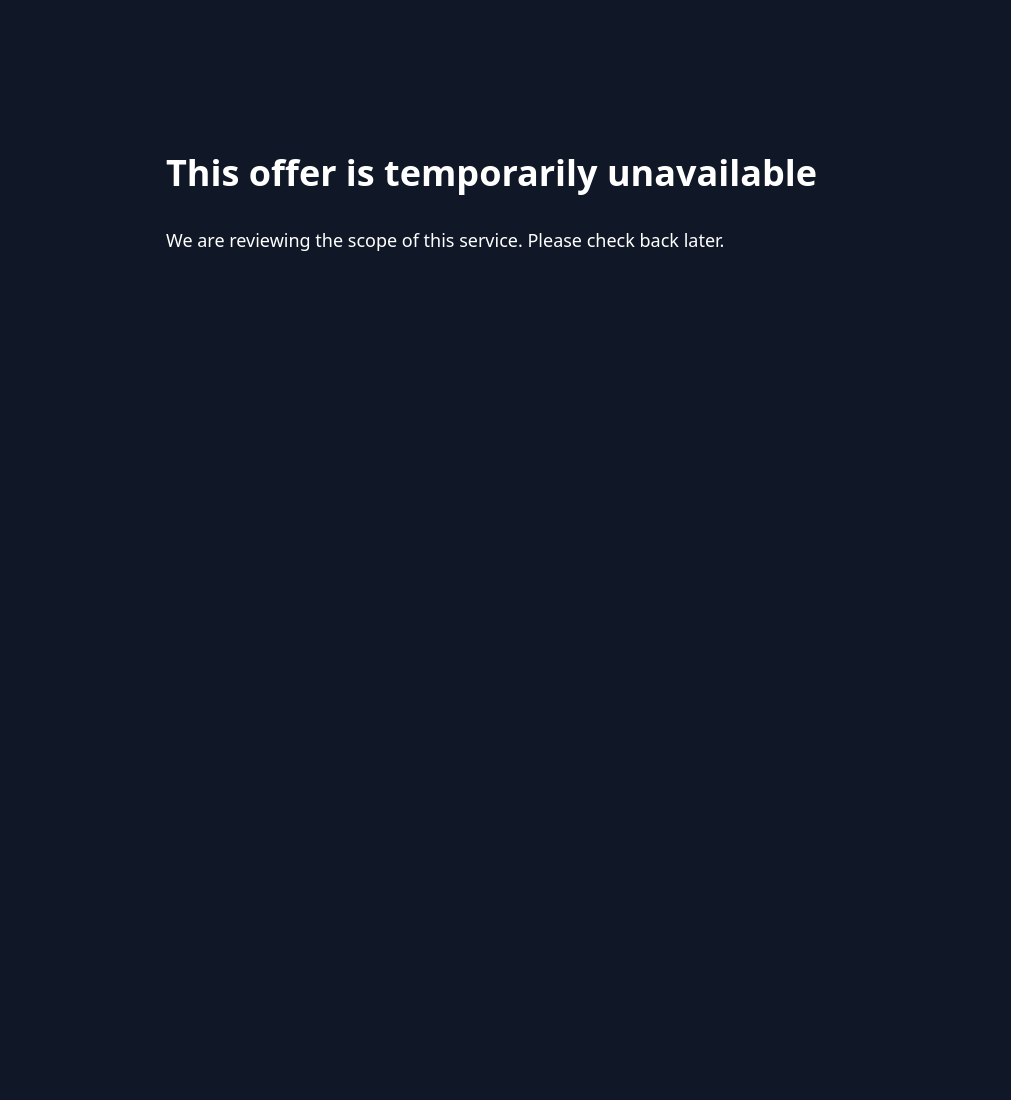
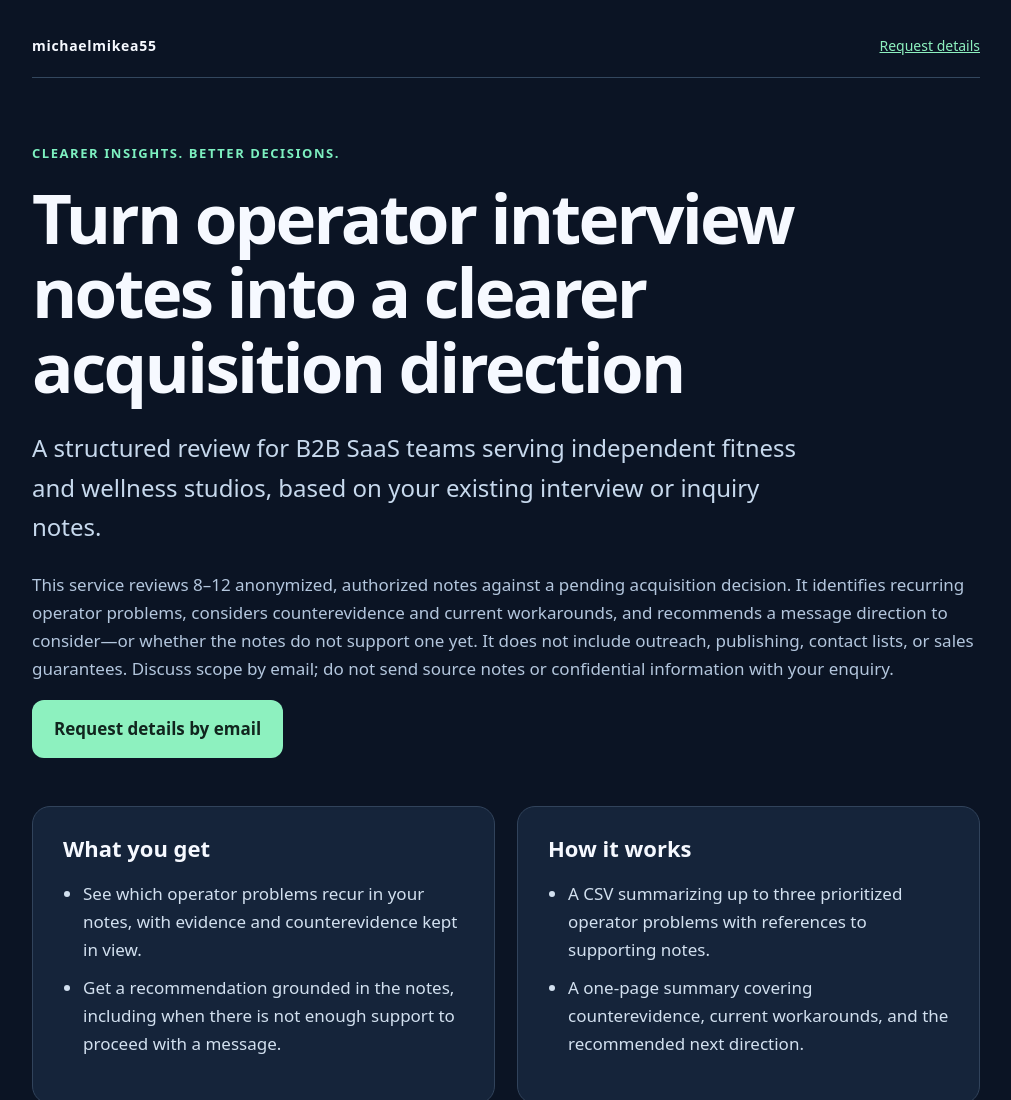
Before and after one commit to michaelmikea55/michael-projects, a plain HTML site: page ofertas/1-piloto-de-49-usd-precio-hipotetico-y-sin-co/index.html in a window 1280 px wide. Shown: the top 1100 px of the page, without its empty margins (134-1145 px from the left). Before the commit the page ends 800 px from the top, so only its background shows below. Drawn offline with Linux system fonts and the light colour scheme.

Commit message:
MONEY AI: página para compradores revisada #1

```diff
--- a/ofertas/1-piloto-de-49-usd-precio-hipotetico-y-sin-co/index.html
+++ b/ofertas/1-piloto-de-49-usd-precio-hipotetico-y-sin-co/index.html
@@ -1 +1,12 @@
-<!doctype html><html lang="en"><head><meta charset="utf-8"><meta name="robots" content="noindex,nofollow"><title>Offer temporarily unavailable</title><style>body{font:18px system-ui;background:#101827;color:#fff;max-width:680px;margin:12vh auto;padding:24px;line-height:1.6}</style></head><body data-moneyai-retired="1"><h1>This offer is temporarily unavailable</h1><p>We are reviewing the scope of this service. Please check back later.</p></body></html>
+<!doctype html><html lang="en"><head><meta charset="utf-8"><meta name="viewport" content="width=device-width,initial-scale=1">
+<meta name="description" content="A structured review for B2B SaaS teams serving independent fitness and wellness studios, based on your existing interview or inquiry notes."><meta name="robots" content="index,follow">
+<title>Turn operator interview notes into a clearer acquisition direction · michaelmikea55</title><style>
+:root{color-scheme:dark}*{box-sizing:border-box}body{background:#0b1424;color:#f6f9ff;font:17px/1.65 system-ui,Arial,sans-serif;margin:0}main{max-width:1000px;margin:0 auto;padding:34px 26px}header{display:flex;justify-content:space-between;align-items:center;border-bottom:1px solid #33475e;padding-bottom:20px;font-size:14px}.brand{font-weight:750;letter-spacing:.05em}.eyebrow{color:#7df0c0;font-weight:750;text-transform:uppercase;font-size:13px;letter-spacing:.12em;margin:65px 0 15px}h1{font-size:clamp(38px,6vw,69px);line-height:1.08;max-width:850px;letter-spacing:-.04em;margin:10px 0 25px}.lead{font-size:clamp(19px,2vw,24px);color:#c7d9ed;max-width:790px}p{color:#b3c6dd}.cols{display:grid;grid-template-columns:1fr 1fr;gap:22px;margin:48px 0}section{background:#15243a;padding:28px 30px;border:1px solid #31435b;border-radius:18px}section h2{font-size:22px;line-height:1.25;margin:0 0 16px}ul{padding-left:20px;color:#d2e0ef}li{margin:10px 0}.btn{display:inline-block;background:#8df1bf;color:#11251e;font-weight:800;text-decoration:none;border-radius:12px;padding:15px 22px;min-height:48px}.cta{background:#1b3150;padding:32px;border-radius:18px;margin-bottom:25px}footer{border-top:1px solid #304158;padding:22px 0 40px;color:#829ab5;font-size:14px}a{overflow-wrap:anywhere}@media(max-width:700px){.cols{grid-template-columns:1fr}main{padding:18px}}
+</style></head><body data-moneyai-copy-version="2" data-moneyai-offer-id="1" data-moneyai-copy-fingerprint="a46bab3cc8e54a2a910d">
+<main><header><div class="brand">michaelmikea55</div><a href="mailto:michaelmikea55@gmail.com?subject=Project%20enquiry%3A%20Turn%20operator%20interview%20notes%20into%20a%20clearer%20acquisition%20direction" style="color:#8df1bf">Request details</a></header>
+<div class="eyebrow">Clearer insights. Better decisions.</div>
+<h1>Turn operator interview notes into a clearer acquisition direction</h1><p class="lead">A structured review for B2B SaaS teams serving independent fitness and wellness studios, based on your existing interview or inquiry notes.</p>
+<p>This service reviews 8–12 anonymized, authorized notes against a pending acquisition decision. It identifies recurring operator problems, considers counterevidence and current workarounds, and recommends a message direction to consider—or whether the notes do not support one yet. It does not include outreach, publishing, contact lists, or sales guarantees. Discuss scope by email; do not send source notes or confidential information with your enquiry.</p><a class="btn" href="mailto:michaelmikea55@gmail.com?subject=Project%20enquiry%3A%20Turn%20operator%20interview%20notes%20into%20a%20clearer%20acquisition%20direction">Request details by email</a>
+<div class="cols"><section><h2>What you get</h2><ul><li>See which operator problems recur in your notes, with evidence and counterevidence kept in view.</li><li>Get a recommendation grounded in the notes, including when there is not enough support to proceed with a message.</li></ul></section><section><h2>How it works</h2><ul><li>A CSV summarizing up to three prioritized operator problems with references to supporting notes.</li><li>A one-page summary covering counterevidence, current workarounds, and the recommended next direction.</li></ul></section></div>
+<div class="cta"><h2>Ask about your project</h2><p>Tell us briefly about your project and we will explain whether we can help.</p><a class="btn" href="mailto:michaelmikea55@gmail.com?subject=Project%20enquiry%3A%20Turn%20operator%20interview%20notes%20into%20a%20clearer%20acquisition%20direction">Request details by email</a></div>
+<footer>michaelmikea55 · <a style="color:#bdd3ea" href="mailto:michaelmikea55@gmail.com">michaelmikea55@gmail.com</a></footer></main></body></html>
```
